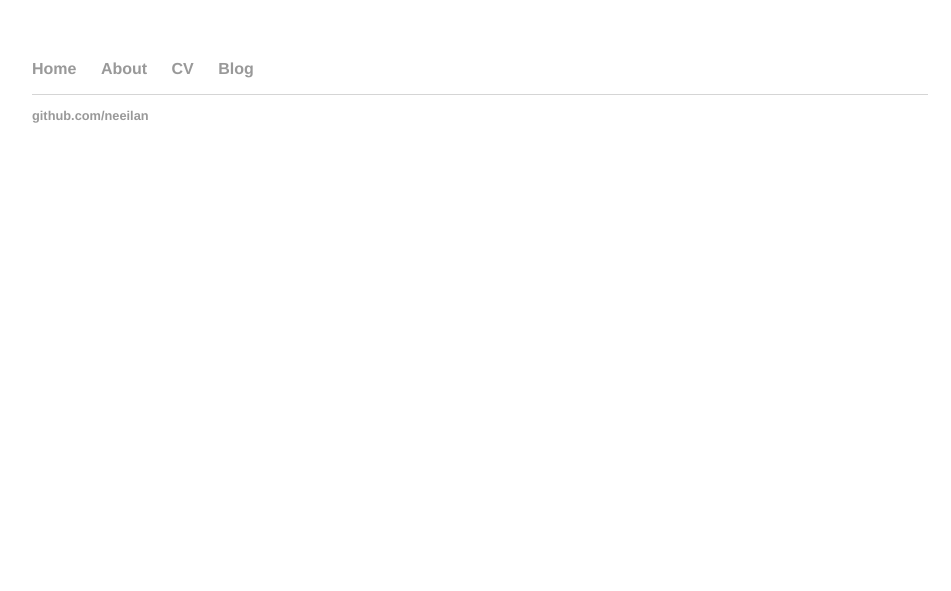
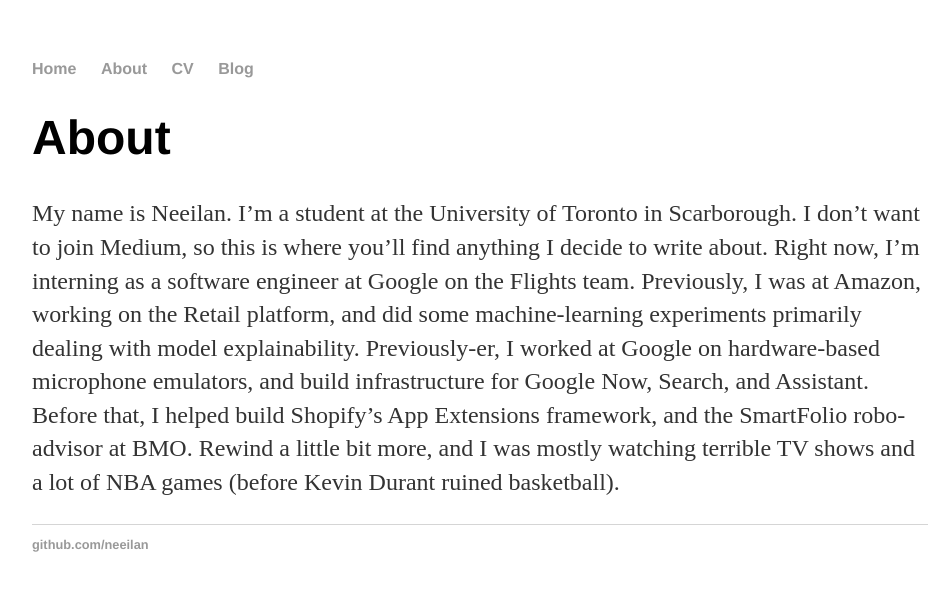
Before and after one commit to neeilan/neeilan.github.io, a Jekyll site: the page built from about/index.html, in a window 1280 px wide. Shown: the top 591 px of the page, without its empty margins (160-1111 px from the left). Built offline with Jekyll 4.4.1, drawn with Linux system fonts in a browser that asks for light colours.

Commit message:
Update index.html

```diff
--- a/about/index.html
+++ b/about/index.html
@@ -2,3 +2,23 @@
 layout: default
 title: About
 ---
+<div class="blurb">
+	<h1>About</h1>
+  <p>
+    My name is Neeilan.
+
+    I’m a student at the University of Toronto in Scarborough.
+
+    I don’t want to join Medium, so this is where you’ll find anything I decide to write about.
+
+    Right now, I’m interning as a software engineer at Google on the Flights team.
+
+    Previously, I was at Amazon, working on the Retail platform, and did some machine-learning experiments primarily dealing with model explainability.
+
+    Previously-er, I worked at Google on hardware-based microphone emulators, and build infrastructure for Google Now, Search, and Assistant.
+
+    Before that, I helped build Shopify’s App Extensions framework, and the SmartFolio robo-advisor at BMO.
+
+    Rewind a little bit more, and I was mostly watching terrible TV shows and a lot of NBA games (before Kevin Durant ruined basketball).
+  </p>
+</div><!-- /.blurb -->
```
